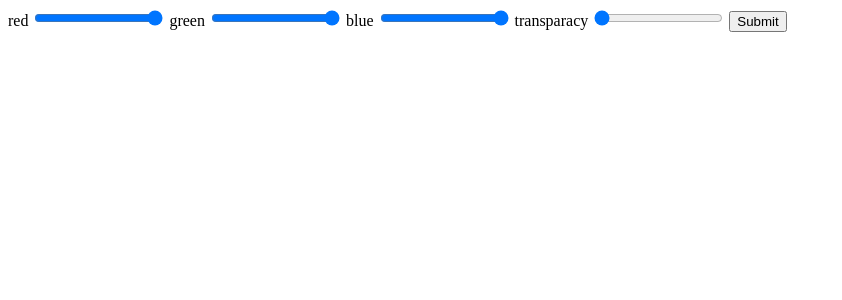
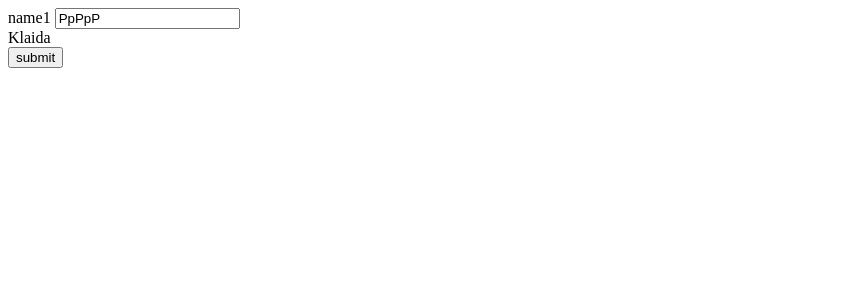
Before and after one commit to savickasp/php_class_work, a PHP site: page / in a window 1280 px wide. Shown: the top 300 px of the page, without its empty margins (0-842 px from the left). Run offline with PHP 8.4, Linux system fonts and the light colour scheme.

Commit message:
create form from array

```diff
--- a/index.php
+++ b/index.php
@@ -1,38 +1,53 @@
 <?php
+$form = [
+    'attr' => [
+        'action' => 'index.php',
+        'method' => 'POST',
+        'class' => 'my-form',
+        'id' => 'login-form',
+    ],
+    'fields' => [
+        'name1' => [
+            'label' => 'name1',
+            'type' => 'text',
+            'value' => 'PpPpP',
+            'error' => 'Klaida',
+            'extra' => [
+                'attr' => [
+                    'class' => 'name1',
+                    'id' => 'name1',
+                ],
+            ],
+        ],
+    ],
+    'buttons' => [
+        'button1' => [
+            'title' => 'siusti',
+            'extra' => [
+                'attr' => [
+                    'class' => 'klase',
+                    'id' => 'id',
+                ],
+            ],
+        ],
+    ],
+];
 
-$r = $_POST['red'] ?? 255;
-$g = $_POST['green'] ?? 255;
-$b = $_POST['blue'] ?? 255;
-$a = $_POST['transparacy'] ?? 0;
+function html_attr($array)
+{
+    $stringArr = [];
+    foreach ($array as $attr => $value) {
+        $stringArr[] = "$attr=\"$value\"";
+    }
+    return implode(' ', $stringArr);
+}
+
 ?>
 <html>
 <head>
     <title>Class_work</title>
-    <style>
-        body {
-            background-color: rgba(<?php print $r; ?>, <?php print $g; ?>, <?php print $b; ?>,<?php print $a; ?>);
-        }
-    </style>
 </head>
 <body>
-<form method="post">
-    <label>
-        <span>red</span>
-        <input name="red" type="range" step="1" min="0" max="255" value="<?php print $r; ?>">
-    </label>
-    <label>
-        <span>green</span>
-        <input name="green" type="range" step="1" min="0" max="255" value="<?php print $g; ?>">
-    </label>
-    <label>
-        <span>blue</span>
-        <input name="blue" type="range" step="1" min="0" max="255" value="<?php print $b; ?>">
-    </label>
-    <label>
-        <span>transparacy</span>
-        <input name="transparacy" type="range" step="0.01" min="0" max="1" value="<?php print $a; ?>">
-    </label>
-    <button>Submit</button>
-</form>
+<?php include 'templates/form.tpl.php' ?>
 </body>
 </html>
--- /dev/null
+++ b/templates/form.tpl.php
@@ -0,0 +1,19 @@
+<form <?php print html_attr(($form['attr'] ?? []) + (['method' => 'post'])); ?>>
+
+    <?php foreach ($form['fields'] ?? [] as $field_id => $field):?>
+        <label>
+            <span class="label"><?php print $field['label']?></span>
+            <input
+                <?php print html_attr(($field['extra']['attr'] ?? []) + [
+                    'name' => $field_id,
+                    'type' => $field['type'] ?? 'text',
+                    'value' => $field['value'] ?? '',
+                    ])?>>
+            <div class="error-style"><?php print ($field['error'] ?? ''); ?></div>
+        </label>
+    <?php endforeach;?>
+
+    <?php foreach ($form['buttons'] ?? [] as $button_id => $button): ?>
+        <button name="action" <?php print html_attr($button['extra']['attr'] ?? []);?>><?php print ($button['tile'] ?? 'submit');?></button>
+    <?php endforeach;?>
+</form>
```
